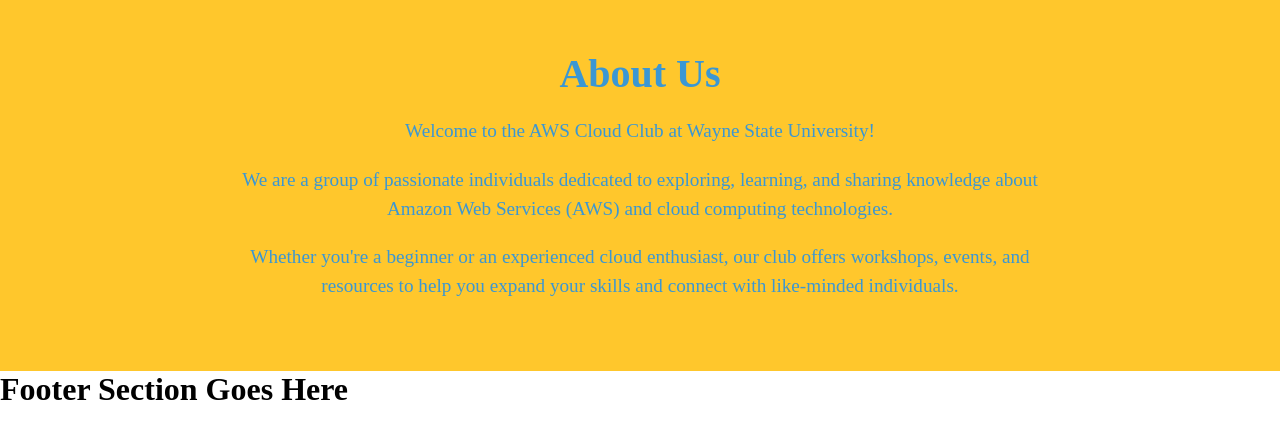
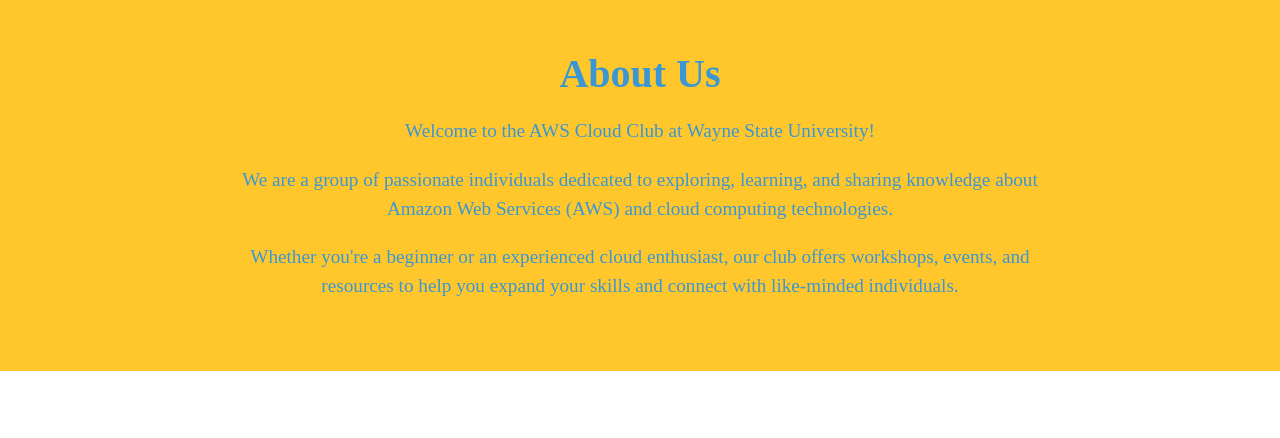
Before and after one commit to wsu-awscloudclub/AWSCloudClubPortfolio, a React (Create React App) app in the folder aws-cloud-club-portfolio/: page / in a window 1280 px wide. Shown: the top 438 px of the page. Built offline with nearby package versions, Linux system fonts and the light colour scheme.

Commit message:
no need for the text

```diff
--- a/aws-cloud-club-portfolio/src/components/Footer/index.js
+++ b/aws-cloud-club-portfolio/src/components/Footer/index.js
@@ -21,7 +21,7 @@ import React from 'react'
 const Footer = () => {
   return (
     <div>
-      <h1>Footer Section Goes Here</h1>
+      <h1></h1>
     </div>
   )
 }
```
